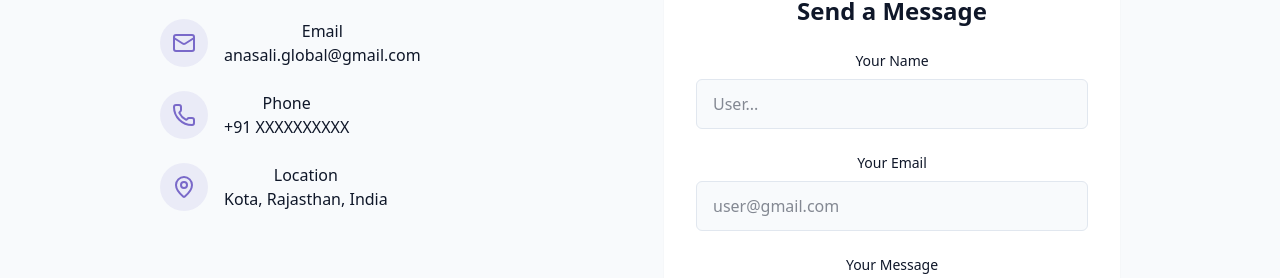
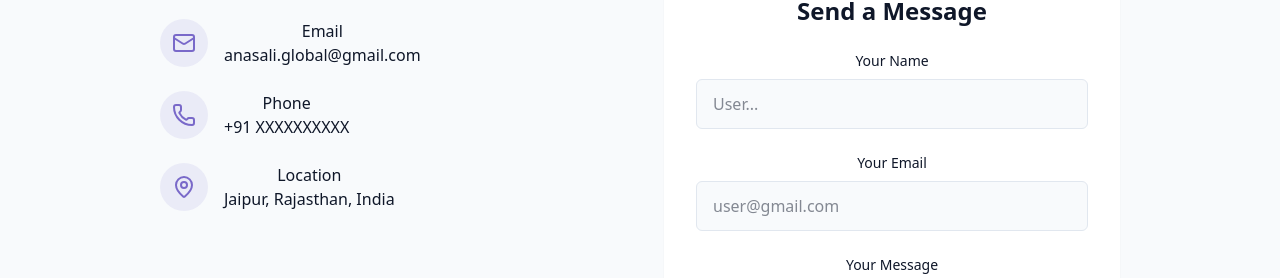
Before and after one commit to syAnasali/Anas_Ali_Portfolio, a React (Vite) app: page / in a window 1280 px wide. Shown: the part 5539-5817 px from the top of the page. Built offline with nearby package versions, Linux system fonts and the light colour scheme.

Commit message:
Location update

```diff
--- a/src/components/ContactSection.jsx
+++ b/src/components/ContactSection.jsx
@@ -112,7 +112,7 @@ export const ContactSection = () => {
                 <div>
                   <h4 className="font-medium"> Location</h4>
                   <a className="text-muted-foreground hover:text-primary transition-colors">
-                    Kota, Rajasthan, India
+                    Jaipur, Rajasthan, India
                   </a>
                 </div>
               </div>
```
